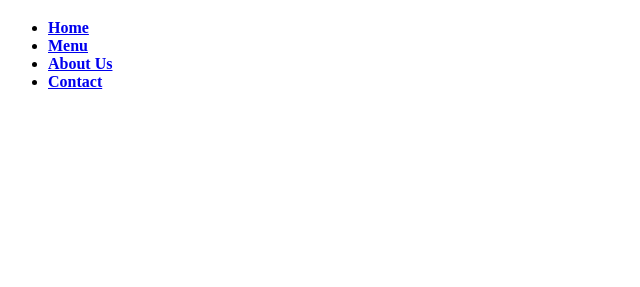
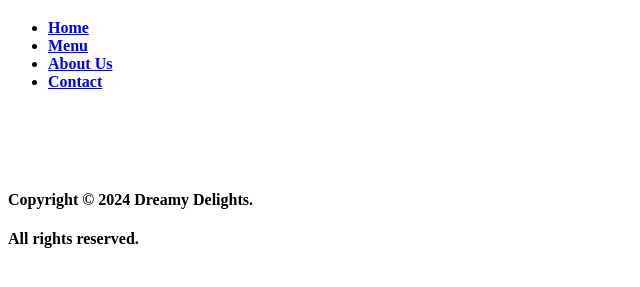
Before and after one commit to Atifah28/FED_S10258932G_Atifah_Assg1_website, a plain HTML site: page index.html in a window 1280 px wide. Shown: the part 61-348 px from the top of the page, without its empty margins (0-640 px from the left). Drawn offline with Linux system fonts and the light colour scheme.

Commit message:
footer of the website

```diff
--- a/index.html
+++ b/index.html
@@ -20,6 +20,14 @@
                     </ul>
                 </div>
             </div>
+            <footer>
+                <div class="footerBottom">
+                    <a href="#Top" style="color: white;"><h4>Back To Top</h4></a>
+                    <a href="index.html" style="color: white;"><h4>Back To Home</h4></a>
+                    <h4>Copyright © 2024 Dreamy Delights.</h4>
+                    <h4>All rights reserved.</h4>
+                </div>
+                </footer>
         </body>
 
 </html>
```
